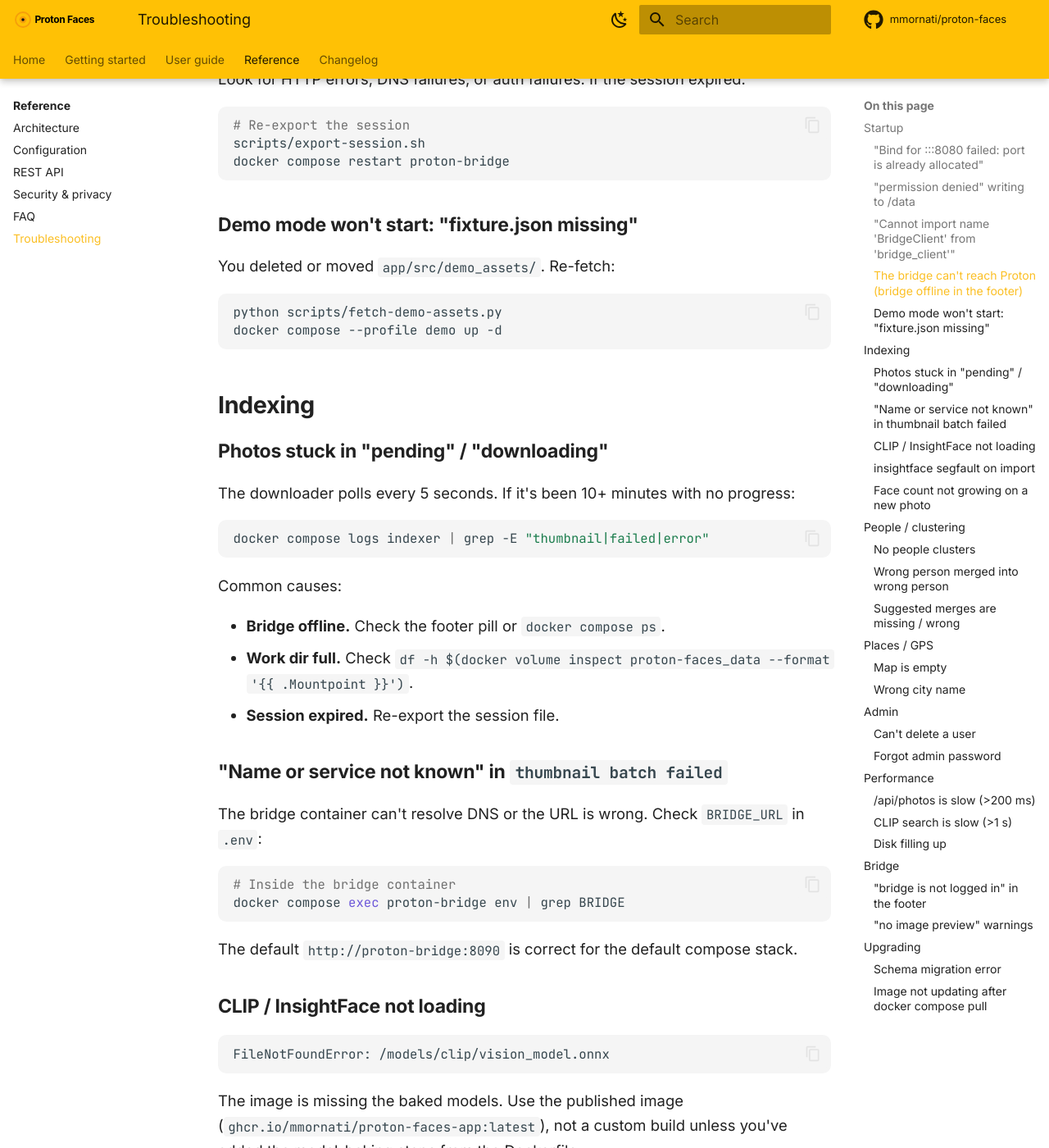
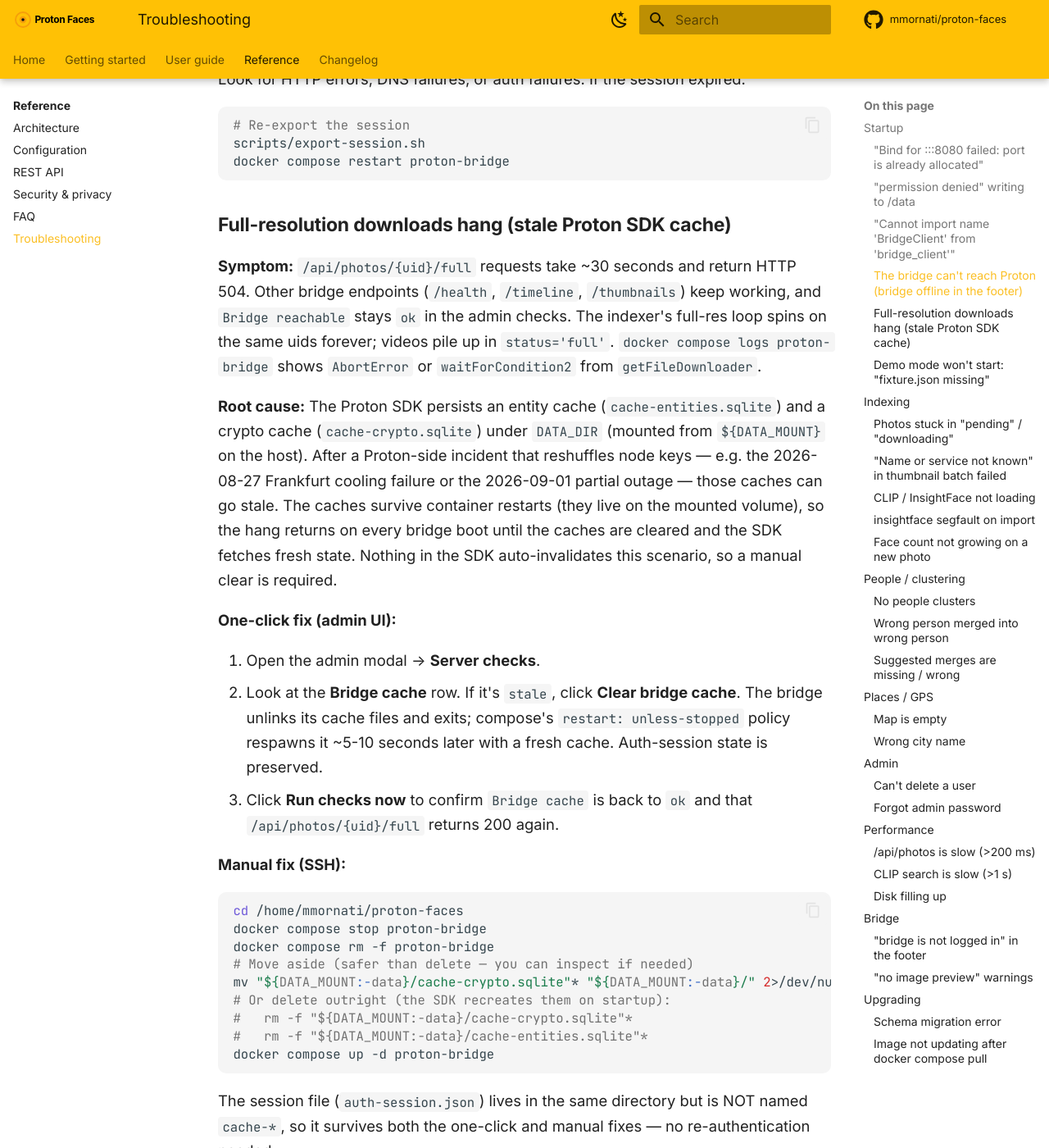
Before and after one commit to mmornati/proton-faces, an MkDocs documentation site: the page built from docs/reference/troubleshooting.md, in a window 1280 px wide and 1400 px high, scrolled down 1229 px. Shown: the whole window at 82% size. Built offline with MkDocs 1.6.1 and Material for MkDocs 9.7.7, drawn with Linux system fonts in a browser that asks for light colours; comment, search, counter and statistics services are not loaded; some of the changed text lies outside the part shown.

Commit message:
docs(troubleshooting): stale-cache symptom + one-click + manual fix
New 'Full-resolution downloads hang (stale Proton SDK cache)' subsection
under docs/reference/troubleshooting.md explains:

- Symptom: /full hangs ~30s then 504, other endpoints fine, getFileDownloader
  AbortError in bridge logs
- Root cause: SDK persists cache-entities.sqlite + cache-crypto.sqlite in
  DATA_DIR; the caches survive container restarts so the hang returns on
  every bridge boot after a Proton-side incident
- One-click fix via admin Server-checks -> 'Clear bridge cache'
- Manual SSH fallback (docker compose stop/rm proton-bridge, rm files,
  docker compose up -d) noting that auth-session.json survives both paths
- Tuning: BRIDGE_CACHE_STALE_SEC

Also adds BRIDGE_CACHE_STALE_SEC row to the env-var table in
docs/reference/configuration.md and README.md.

````diff
--- a/docs/reference/troubleshooting.md
+++ b/docs/reference/troubleshooting.md
@@ -47,6 +47,58 @@
 scripts/export-session.sh
 docker compose restart proton-bridge
 ```
+
+### Full-resolution downloads hang (stale Proton SDK cache)
+
+**Symptom:** `/api/photos/{uid}/full` requests take ~30 seconds and return
+HTTP 504. Other bridge endpoints (`/health`, `/timeline`, `/thumbnails`)
+keep working, and `Bridge reachable` stays `ok` in the admin checks. The
+indexer's full-res loop spins on the same uids forever; videos pile up in
+`status='full'`. `docker compose logs proton-bridge` shows
+`AbortError` or `waitForCondition2` from `getFileDownloader`.
+
+**Root cause:** The Proton SDK persists an entity cache
+(`cache-entities.sqlite`) and a crypto cache (`cache-crypto.sqlite`)
+under `DATA_DIR` (mounted from `${DATA_MOUNT}` on the host). After a
+Proton-side incident that reshuffles node keys — e.g. the 2026-08-27
+Frankfurt cooling failure or the 2026-09-01 partial outage — those
+caches can go stale. The caches survive container restarts (they live on
+the mounted volume), so the hang returns on every bridge boot until the
+caches are cleared and the SDK fetches fresh state. Nothing in the SDK
+auto-invalidates this scenario, so a manual clear is required.
+
+**One-click fix (admin UI):**
+
+1. Open the admin modal → **Server checks**.
+2. Look at the **Bridge cache** row. If it's `stale`, click
+   **Clear bridge cache**. The bridge unlinks its cache files and exits;
+   compose's `restart: unless-stopped` policy respawns it ~5-10 seconds
+   later with a fresh cache. Auth-session state is preserved.
+3. Click **Run checks now** to confirm `Bridge cache` is back to `ok`
+   and that `/api/photos/{uid}/full` returns 200 again.
+
+**Manual fix (SSH):**
+
+```bash
+cd /home/mmornati/proton-faces
+docker compose stop proton-bridge
+docker compose rm -f proton-bridge
+# Move aside (safer than delete — you can inspect if needed)
+mv "${DATA_MOUNT:-data}/cache-crypto.sqlite"* "${DATA_MOUNT:-data}/" 2>/dev/null || true
+# Or delete outright (the SDK recreates them on startup):
+#   rm -f "${DATA_MOUNT:-data}/cache-crypto.sqlite"*
+#   rm -f "${DATA_MOUNT:-data}/cache-entities.sqlite"*
+docker compose up -d proton-bridge
+```
+
+The session file (`auth-session.json`) lives in the same directory but is
+NOT named `cache-*`, so it survives both the one-click and manual fixes
+— no re-authentication needed.
+
+**Tuning:** the staleness threshold in the admin check is
+`BRIDGE_CACHE_STALE_SEC` (default `21600` = 6 h). Lower it to surface
+stale caches earlier; raise it if your bridge is legitimately idle for
+longer than 6 h between requests.
 
 ### Demo mode won't start: "fixture.json missing"
 
````
Also changed, not shown: README.md (+1 -0 lines), docs/reference/configuration.md (+1 -0 lines).
